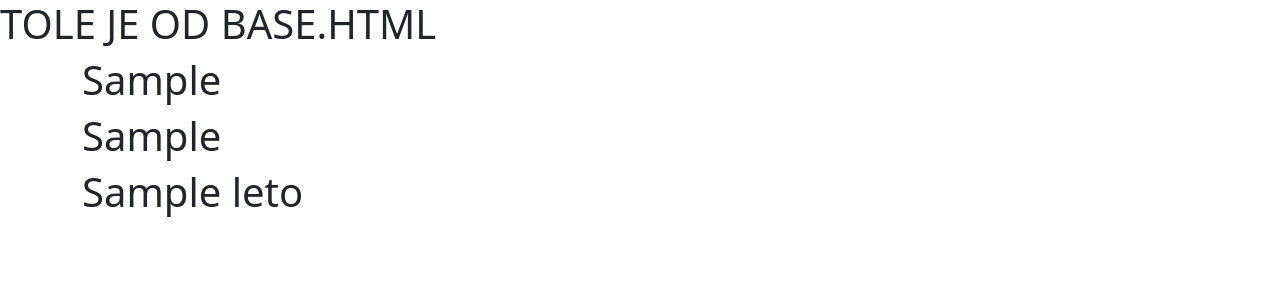
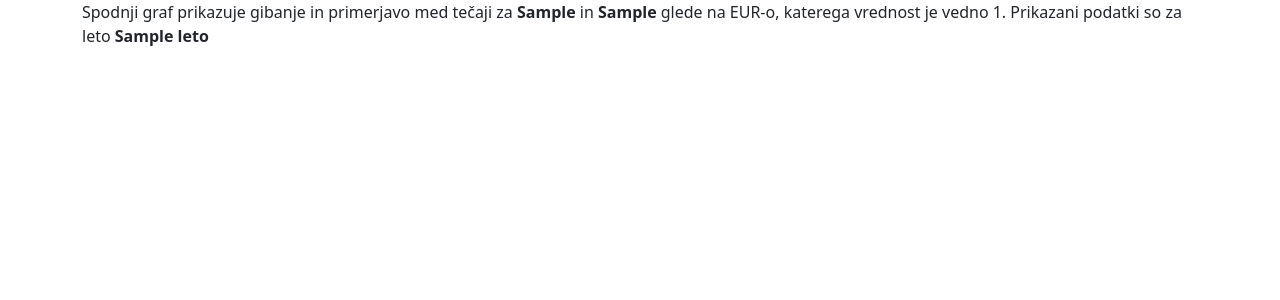
Before and after one commit to agronomija/Domaca_naloga_razgovor, a Flask app: template templates/valuta.html in a window 1280 px wide. Shown: the top 300 px of the page. Run offline with Flask 2, Linux system fonts and the light colour scheme; the template is opened without the code that fills it: most values are stand-ins (such as "Sample title", 1, 10 or a date in 2020); parts of the project's set-up code (start-up, migrations or seed data) failed here and were passed over.

Commit message:
popravek besedila v html

```diff
--- a/main.py
+++ b/main.py
@@ -1,6 +1,6 @@
 from flask import Flask, request, render_template
 from funkcije import get_vse_valute, get_casovna_obdobja, get_tecaji, pretvorba
-
+import requests
 
 app = Flask(__name__)
 
--- a/templates/base.html
+++ b/templates/base.html
@@ -13,7 +13,7 @@
 </head>
 <body>
 
-  <h1>TOLE JE OD BASE.HTML</h1>
+
   <div class="container">
   {% block content %}
   {% endblock content %}
--- a/templates/izberi_valuto.html
+++ b/templates/izberi_valuto.html
@@ -5,6 +5,7 @@
     {% block content %}
 
 
+     <p>Izberi dve valuti in pa leto, za katerega te zanima letna primerjava vrednosti: </p>
        {% if vse_valute %}
 
           <form action="/valuta" method="post">
@@ -28,7 +29,7 @@
 
 
 
-              <label for="leto">Izberi valuto:</label>
+              <label for="leto">Izberi leto:</label>
              <select id="leto" name="leto">
              {% for leto in letnice %}
               <option value="{{ leto }}" name="leto">{{ leto }}</option>
--- a/templates/valuta.html
+++ b/templates/valuta.html
@@ -7,8 +7,9 @@
 
   {% block content %}
      {% if ime_valute1 %}
-       <h1>{{ ime_valute1 }}</h1>
-       <h1>{{ ime_valute2 }}</h1>
-       <h1>{{ leto }}</h1>
+       <p>Spodnji graf prikazuje gibanje in primerjavo med tečaji za <strong>{{ ime_valute1 }}</strong>
+           in <strong>{{ ime_valute2 }}</strong> glede na EUR-o,
+       katerega vrednost je vedno 1. Prikazani podatki so za leto <strong>{{ leto }}</strong></p>
+
      {% endif %}
   {% endblock content %}
```
Also changed, not shown: funkcije.py (+5 -5 lines).
